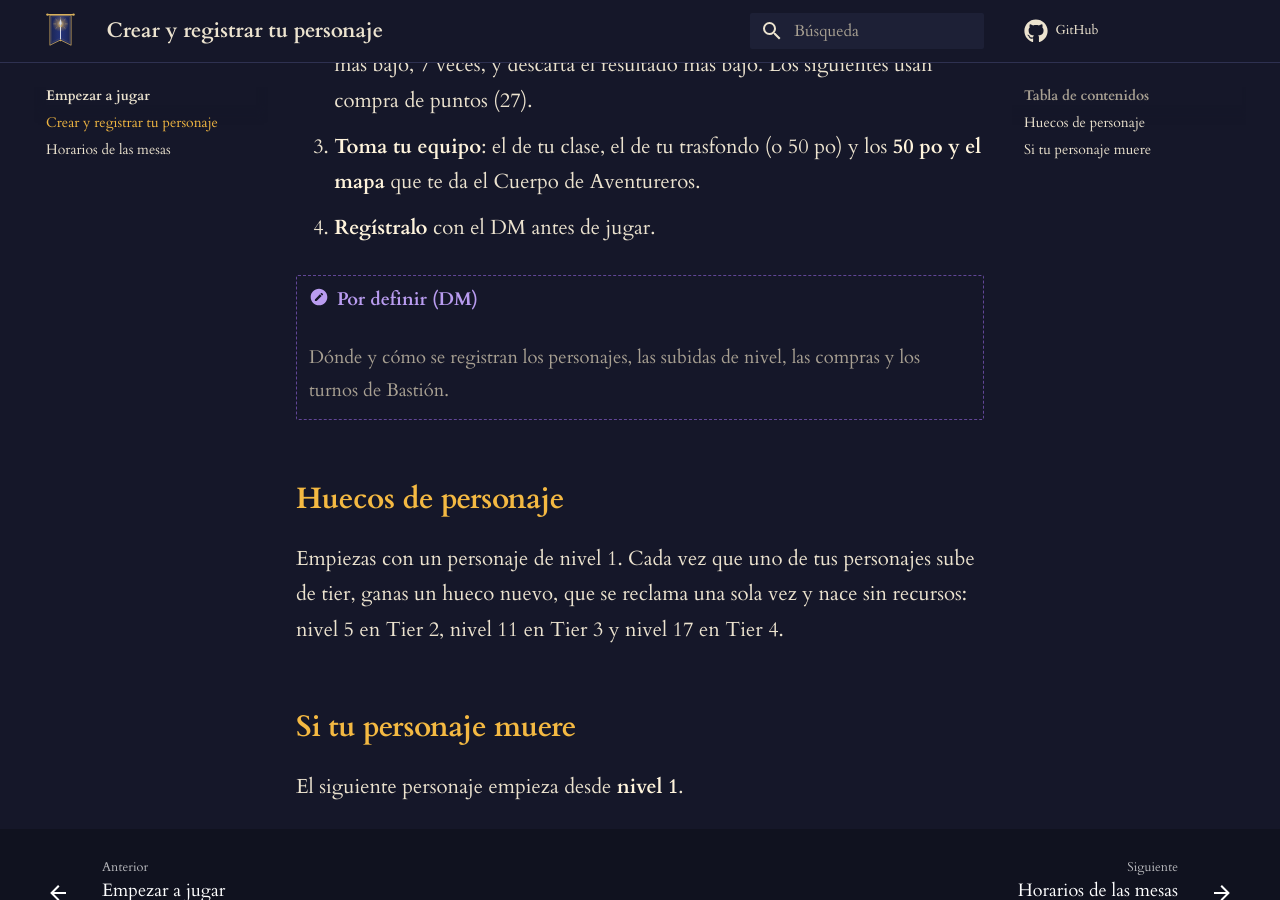
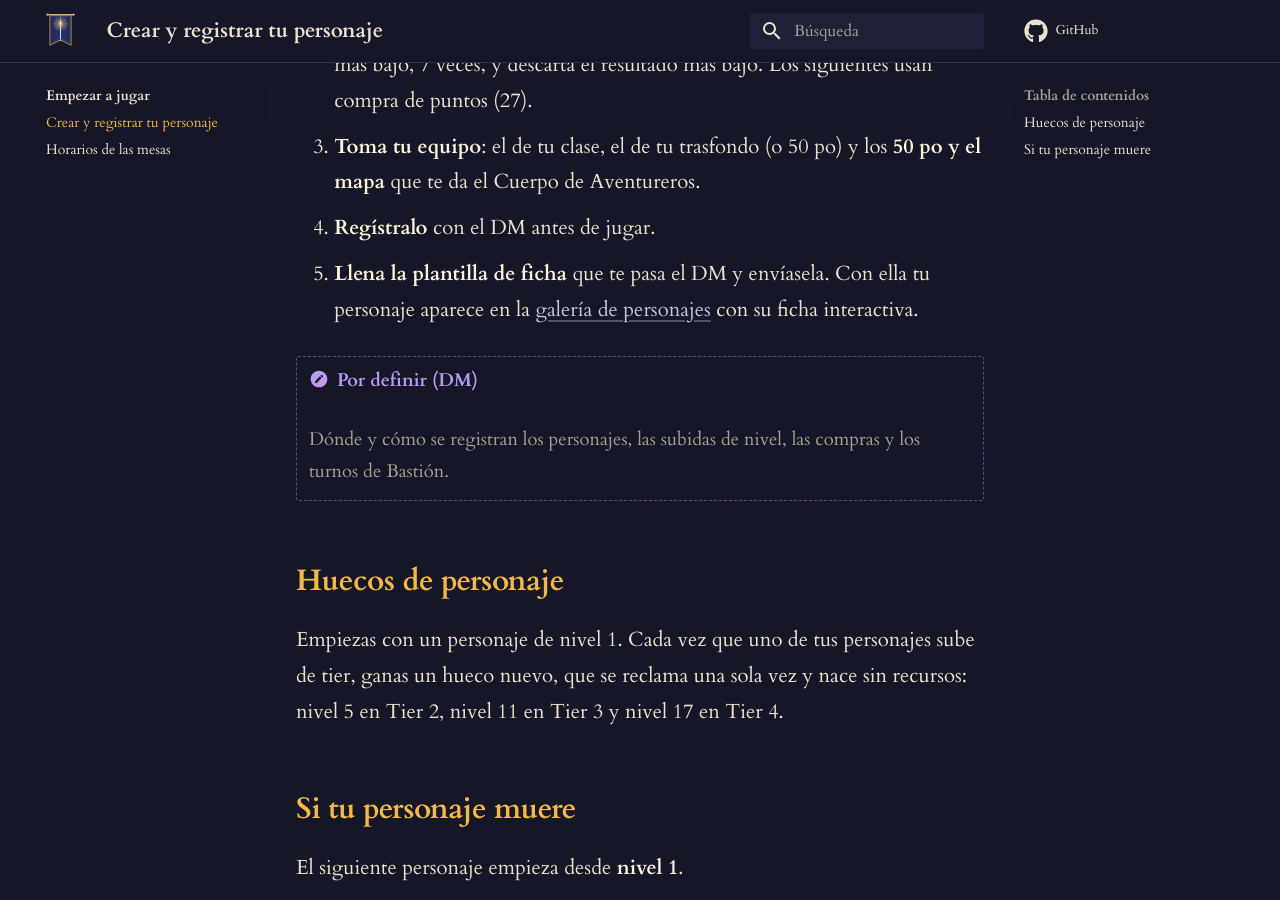
Before and after one commit to MagicFlee-hue/lanza-de-plata, an MkDocs documentation site: the page built from docs/empezar/personaje.md, in a window 1280 px wide and 900 px high, scrolled down 368 px. Built offline with MkDocs 1.6.1 and Material for MkDocs 9.7.7, drawn with Linux system fonts in a browser that asks for light colours; comment, search, counter and statistics services are not loaded.

Commit message:
Paso de la plantilla de ficha

```diff
--- a/docs/empezar/personaje.md
+++ b/docs/empezar/personaje.md
@@ -6,6 +6,7 @@ Las reglas completas están en el [Manual básico](../documentos/manual-basico.m
 2. **Genera tus atributos.** Tu primer personaje tira 4d6 descartando el dado más bajo, 7 veces, y descarta el resultado más bajo. Los siguientes usan compra de puntos (27).
 3. **Toma tu equipo**: el de tu clase, el de tu trasfondo (o 50 po) y los **50 po y el mapa** que te da el Cuerpo de Aventureros.
 4. **Regístralo** con el DM antes de jugar.
+5. **Llena la plantilla de ficha** que te pasa el DM y envíasela. Con ella tu personaje aparece en la [galería de personajes](../personajes/index.md) con su ficha interactiva.
 
 !!! pendiente "Por definir (DM)"
     Dónde y cómo se registran los personajes, las subidas de nivel, las compras y los turnos de Bastión.
```
